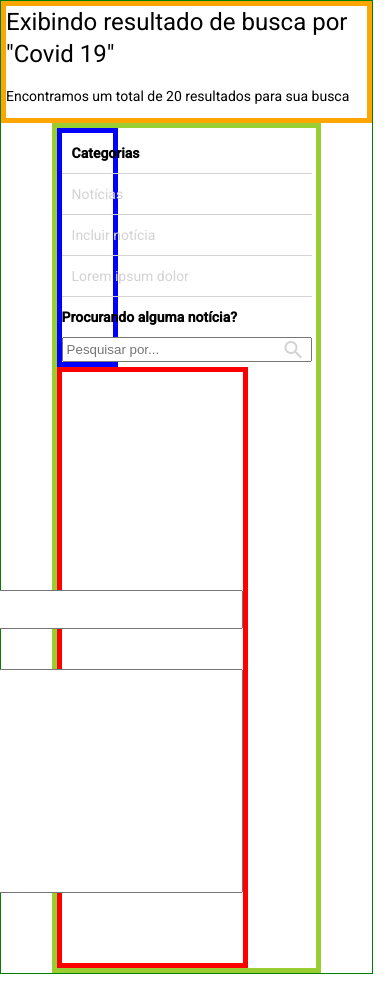
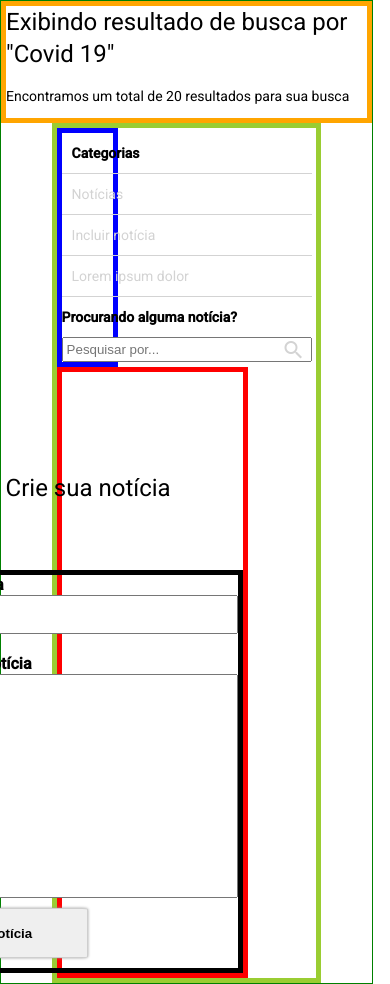
Before and after one commit to jessicaperuggia/desafioAlgular, an Angular app: page /news/create in a window 390 px wide. Shown: the top 984 px of the page. Built offline with nearby package versions, Linux system fonts and the light colour scheme.

Commit message:
adjust responsiveness of news creation page

```diff
--- a/src/app/components/createnews/createnews.component.css
+++ b/src/app/components/createnews/createnews.component.css
@@ -5,12 +5,18 @@
     padding-top: 100px;
     padding-bottom: 50px;
 }
-.container form {
+.container {
     width: 700px;
     display: flex;
     flex-direction: column;
+    justify-content: flex-start;
     font-weight: bold;
     font-size: 16px;
+    border: 5px solid black;
+}
+form {
+    display: flex;
+    flex-direction: column;
 }
 .container form input{
     padding: 10px;
@@ -30,3 +36,15 @@
     margin: 10px 0;
     font-weight: bold;
 }
+
+@media screen and (max-width: 700px) {
+    .container {
+        width: 250px;
+    }
+}
+
+@media screen and (max-width: 1430px) {
+    .container {
+        width: 350px;
+    }
+}
```
